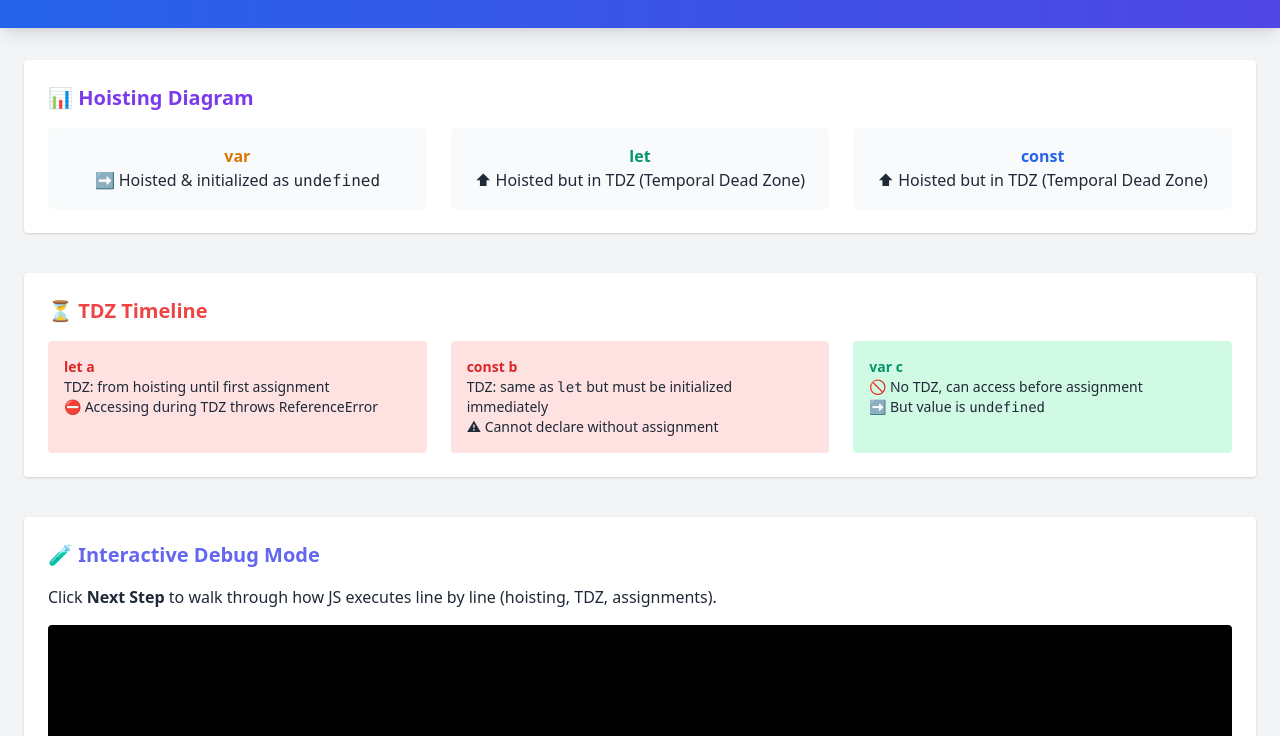
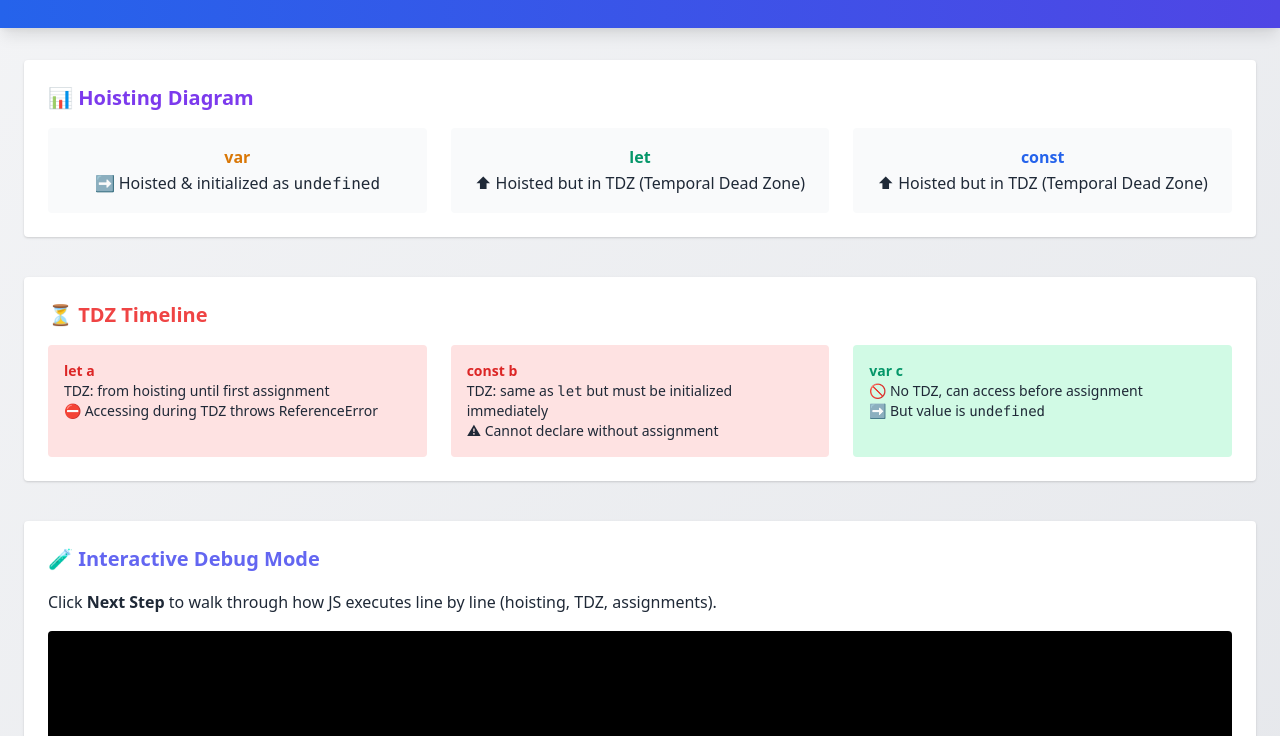
Before and after one commit to camtam1706/js-in-depth, a plain HTML site: page day-01/js-var-let-const.html in a window 1280 px wide. Shown: the part 64-800 px from the top of the page. Drawn offline with nearby package versions, Linux system fonts and the light colour scheme.

Commit message:
Update js-var-let-const.html

```diff
--- a/day-01/js-var-let-const.html
+++ b/day-01/js-var-let-const.html
@@ -10,7 +10,7 @@
     .highlight { outline: 3px solid #f59e0b; }
   </style>
 </head>
-<body class="bg-gray-100 font-sans text-gray-800">
+<body class="bg-gradient-to-br from-gray-100 to-gray-200 min-h-screen font-sans leading-relaxed text-gray-800">
       <!-- Header -->
   <header class="sticky top-0 z-50 bg-gradient-to-r from-blue-600 to-indigo-600 text-white shadow-lg py-6 text-center">
     <h1 class="text-3xl font-bold animate-pulse mb-2">🔍 Hoisting & TDZ Interactive</h1>
```
